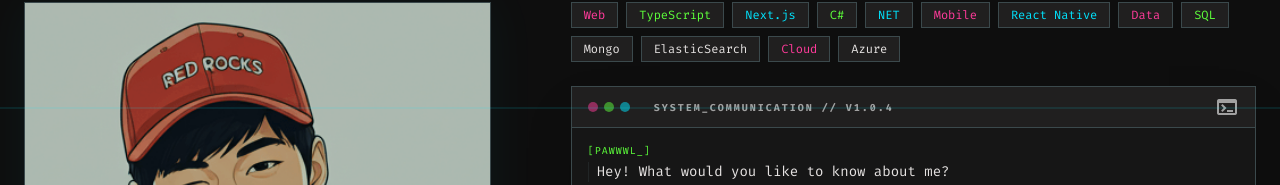
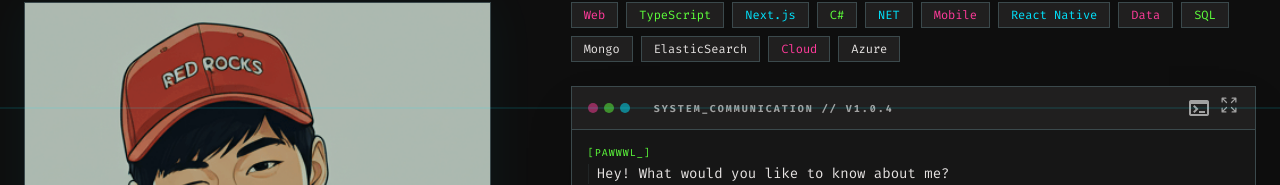
Before and after one commit to pawwwl/paulk.im, a Next.js app: page / in a window 1280 px wide. Shown: the part 489-674 px from the top of the page. Built offline with nearby package versions, Linux system fonts and the light colour scheme.

Commit message:
init commit

```diff
--- a/app/page.tsx
+++ b/app/page.tsx
@@ -81,7 +81,7 @@ export default function Home() {
               <div className="absolute inset-0 bg-primary/10 mix-blend-overlay"></div>
             </div>
             {/* <!-- Quirky Accent --> */}
-            <div className="absolute -bottom-10 -right-10 w-48 h-48 bg-surface-container border border-primary/30 flex items-center justify-center p-8 z-20 -rotate-6 shadow-2xl">
+            <div className="absolute -bottom-10 right-5 w-48 h-48 bg-surface-container border border-primary/30 flex items-center justify-center p-8 z-20 -rotate-6 shadow-2xl">
               <p className="text-primary font-mono text-[10px] text-center leading-tight tracking-widest uppercase">
                 Status:
                 <br />
--- a/components/chat-widget.tsx
+++ b/components/chat-widget.tsx
@@ -20,6 +20,7 @@ export const ChatWidget = () => {
   const [input, setInput] = useState("");
   const [isLoading, setIsLoading] = useState(false);
   const [streamingText, setStreamingText] = useState("");
+  const [isFullscreen, setIsFullscreen] = useState(false); // add this
   const messagesContainerRef = useRef<HTMLDivElement>(null);
 
   const scrollToBottom = () => {
@@ -94,7 +95,11 @@ export const ChatWidget = () => {
 
   return (
     <div className="grid gap-8 grid-cols-1">
-      <div className="col-span-2 bg-surface border border-outline flex flex-col h-[550px] shadow-2xl overflow-hidden group hover:border-primary/50 transition-colors duration-300">
+      <div
+        className={`col-span-2 bg-surface border border-outline flex flex-col shadow-2xl overflow-hidden group hover:border-primary/50 transition-all duration-300 ${
+          isFullscreen ? "fixed inset-0 z-50 h-screen w-screen" : "h-[550px]"
+        }`}
+      >
         {/* Chat Header */}
         <div className="px-4 py-2 bg-surface-container border-b border-outline flex items-center justify-between">
           <div className="flex items-center gap-2">
@@ -107,9 +112,50 @@ export const ChatWidget = () => {
               SYSTEM_COMMUNICATION // v1.0.4
             </span>
           </div>
-          <span className="material-symbols-outlined text-on-surface-variant text-sm">
-            terminal
-          </span>
+          <div className="flex items-center gap-2">
+            <span className="material-symbols-outlined text-on-surface-variant text-sm">
+              terminal
+            </span>
+            <button
+              onClick={() => setIsFullscreen((prev) => !prev)}
+              className="text-on-surface-variant hover:text-primary transition-colors cursor-pointer"
+              title={isFullscreen ? "Exit fullscreen" : "Fullscreen"}
+            >
+              <span className="material-symbols-outlined text-sm">
+                {isFullscreen ? (
+                  <svg
+                    xmlns="http://www.w3.org/2000/svg"
+                    fill="none"
+                    viewBox="0 0 24 24"
+                    strokeWidth={1.5}
+                    stroke="currentColor"
+                    className="size-5"
+                  >
+                    <path
+                      strokeLinecap="round"
+                      strokeLinejoin="round"
+                      d="M6 18 18 6M6 6l12 12"
+                    />
+                  </svg>
+                ) : (
+                  <svg
+                    xmlns="http://www.w3.org/2000/svg"
+                    fill="none"
+                    viewBox="0 0 24 24"
+                    strokeWidth={1.5}
+                    stroke="currentColor"
+                    className="size-5"
+                  >
+                    <path
+                      strokeLinecap="round"
+                      strokeLinejoin="round"
+                      d="M3.75 3.75v4.5m0-4.5h4.5m-4.5 0L9 9M3.75 20.25v-4.5m0 4.5h4.5m-4.5 0L9 15M20.25 3.75h-4.5m4.5 0v4.5m0-4.5L15 9m5.25 11.25h-4.5m4.5 0v-4.5m0 4.5L15 15"
+                    />
+                  </svg>
+                )}
+              </span>
+            </button>
+          </div>
         </div>
 
         {/* Chat Message Area */}
```
